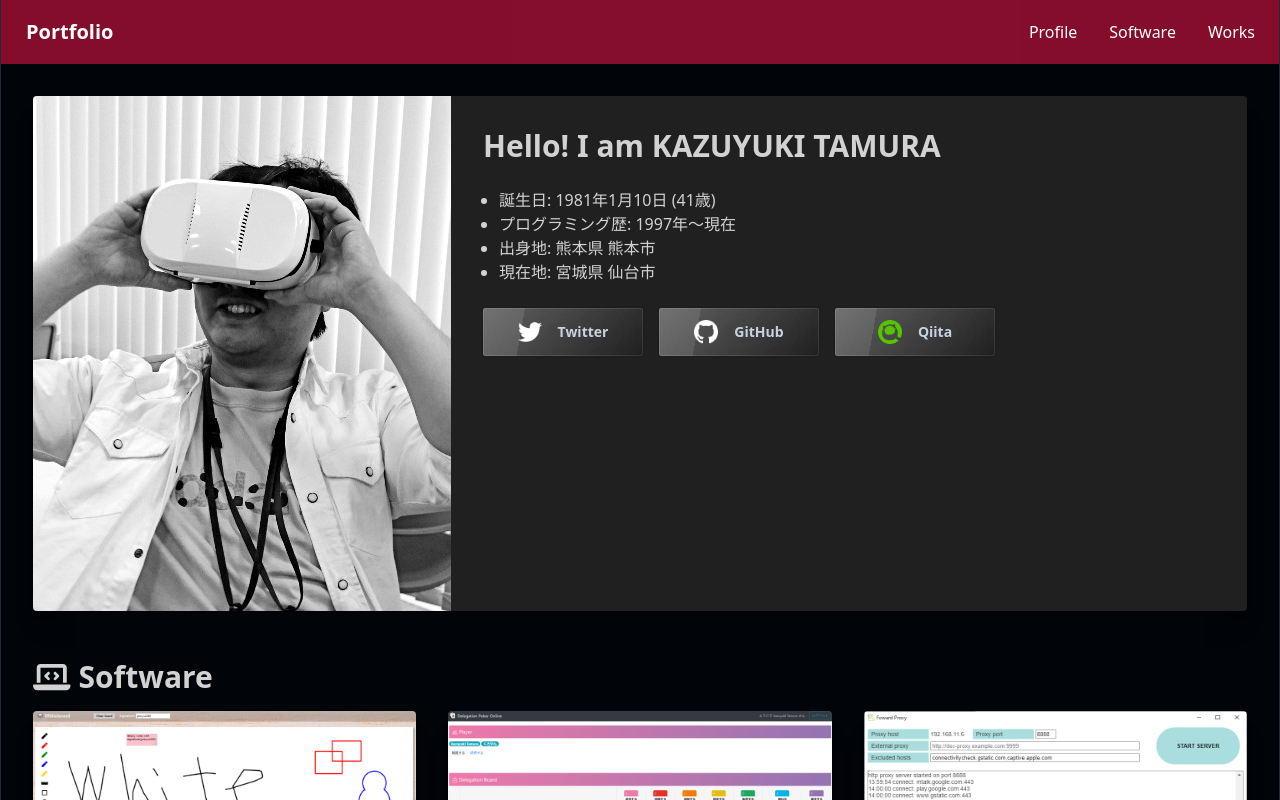
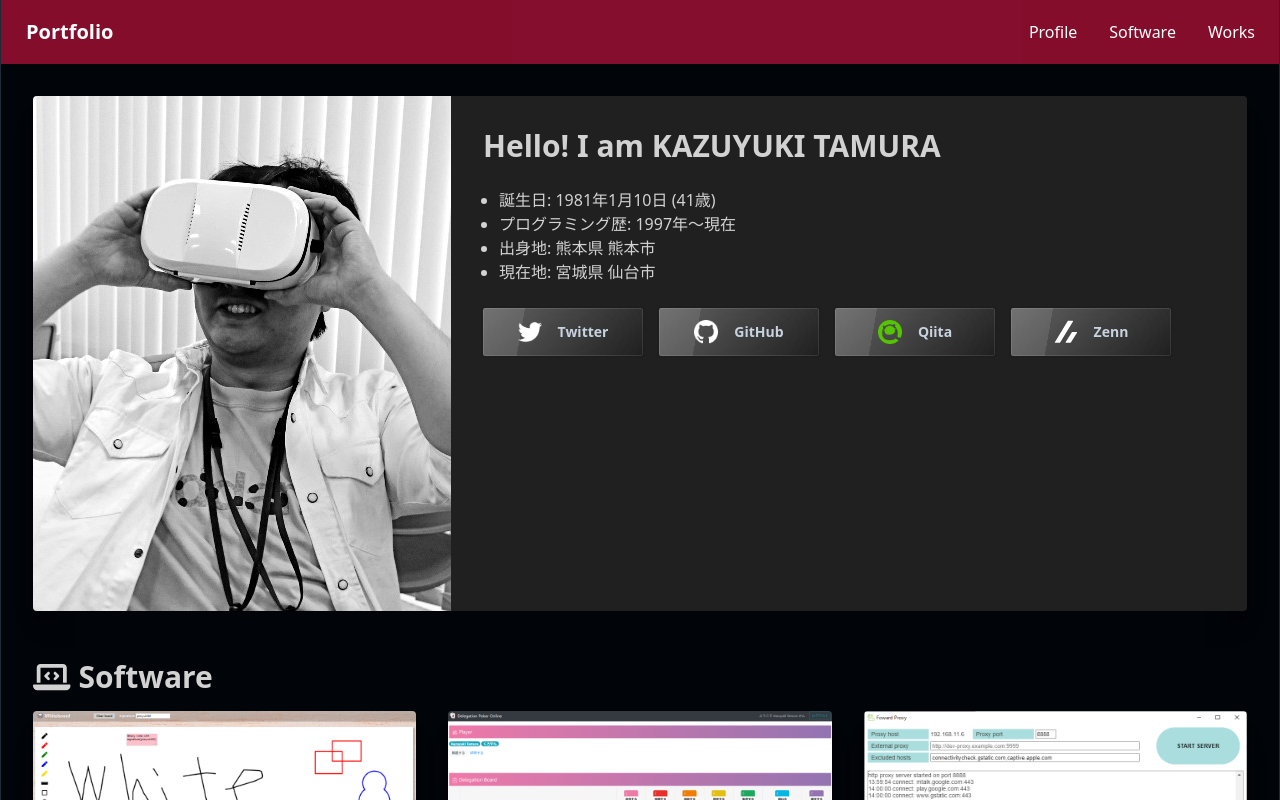
Before and after one commit to proyuki02/portfolio, a Next.js app: page / in a window 1280 px wide. Shown: the top 800 px of the page. Built offline with nearby package versions, Linux system fonts and the light colour scheme.

Commit message:
Zennのリンクを追加

```diff
--- a/components/profile.tsx
+++ b/components/profile.tsx
@@ -41,6 +41,11 @@ export const Profile = () => {
               href="https://qiita.com/proyuki02"
               src="/image/qiita.png"
             />
+            <SnsLinkButton
+              label="Zenn"
+              href="https://zenn.dev/proyuki02"
+              src="/image/zenn.svg"
+            />
           </div>
         </div>
       </div>
--- a/components/works.tsx
+++ b/components/works.tsx
@@ -98,7 +98,7 @@ export const Works = () => {
       <WorksCard summary="店舗評価システムの新規開発">
         <WorksCardItemSpan>2016 - 2018</WorksCardItemSpan>
         <WorksCardItemJob>
-          設計 / 実装 / テスト / 運用 / 開発環境整備
+          プロトタイピング / 設計 / 実装 / テスト / 運用 / 開発環境整備
         </WorksCardItemJob>
         <WorksCardItemTech>
           React / Flow / Redux / Java / Spring / Swagger / Bitbucket / Jenkins /
@@ -109,7 +109,7 @@ export const Works = () => {
       <WorksCard summary="顧客管理システムの新規開発">
         <WorksCardItemSpan>2018 - 2022</WorksCardItemSpan>
         <WorksCardItemJob>
-          設計 / 実装 / テスト / 運用 / 開発環境整備
+          プロトタイピング / 設計 / 実装 / テスト / 運用 / 開発環境整備
         </WorksCardItemJob>
         <WorksCardItemTech>
           TypeScript / React / MobX / Express / Swagger / GitHub Enterprise /
```
Also changed, not shown: public/image/zenn.svg (added).
